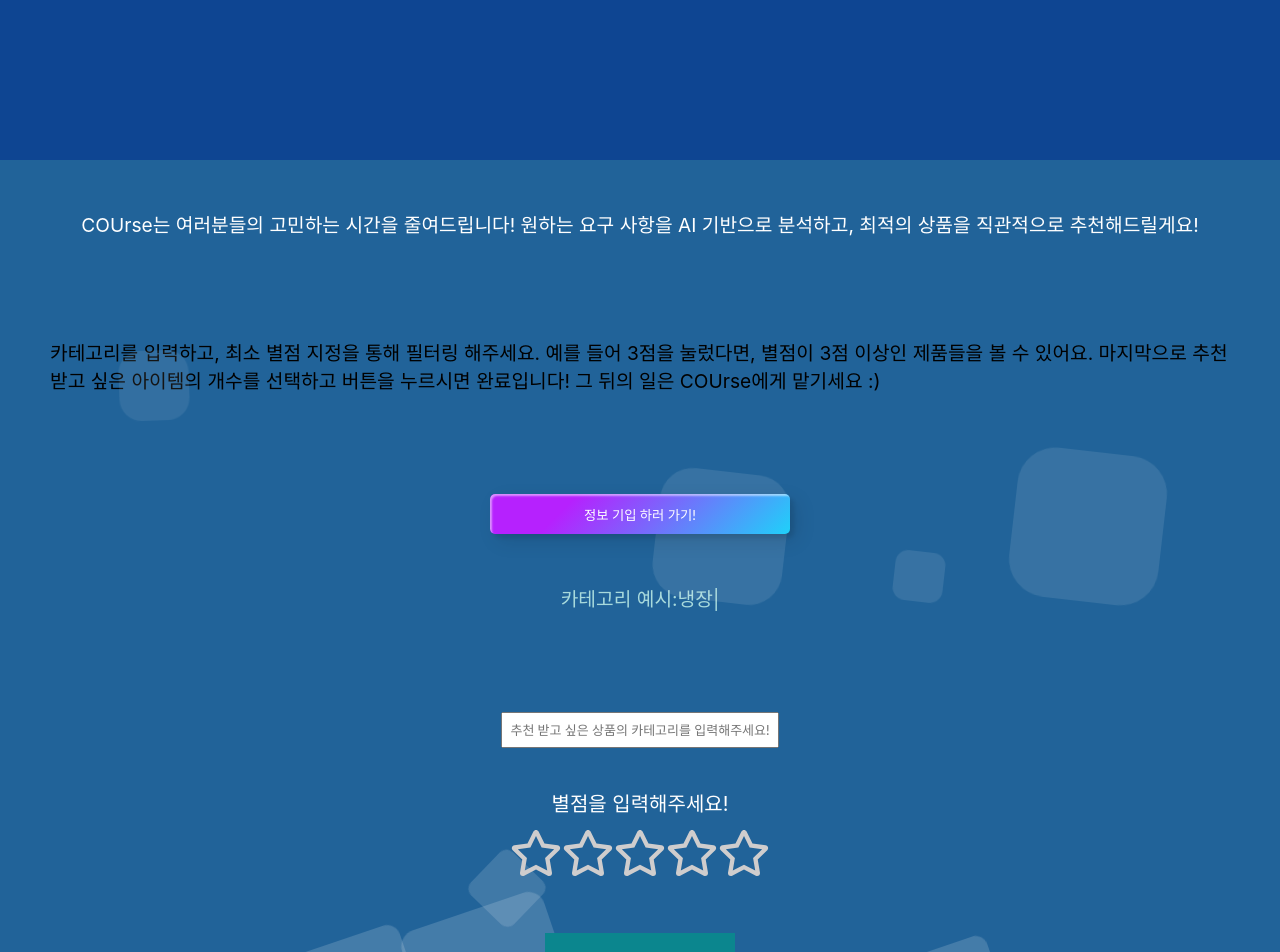
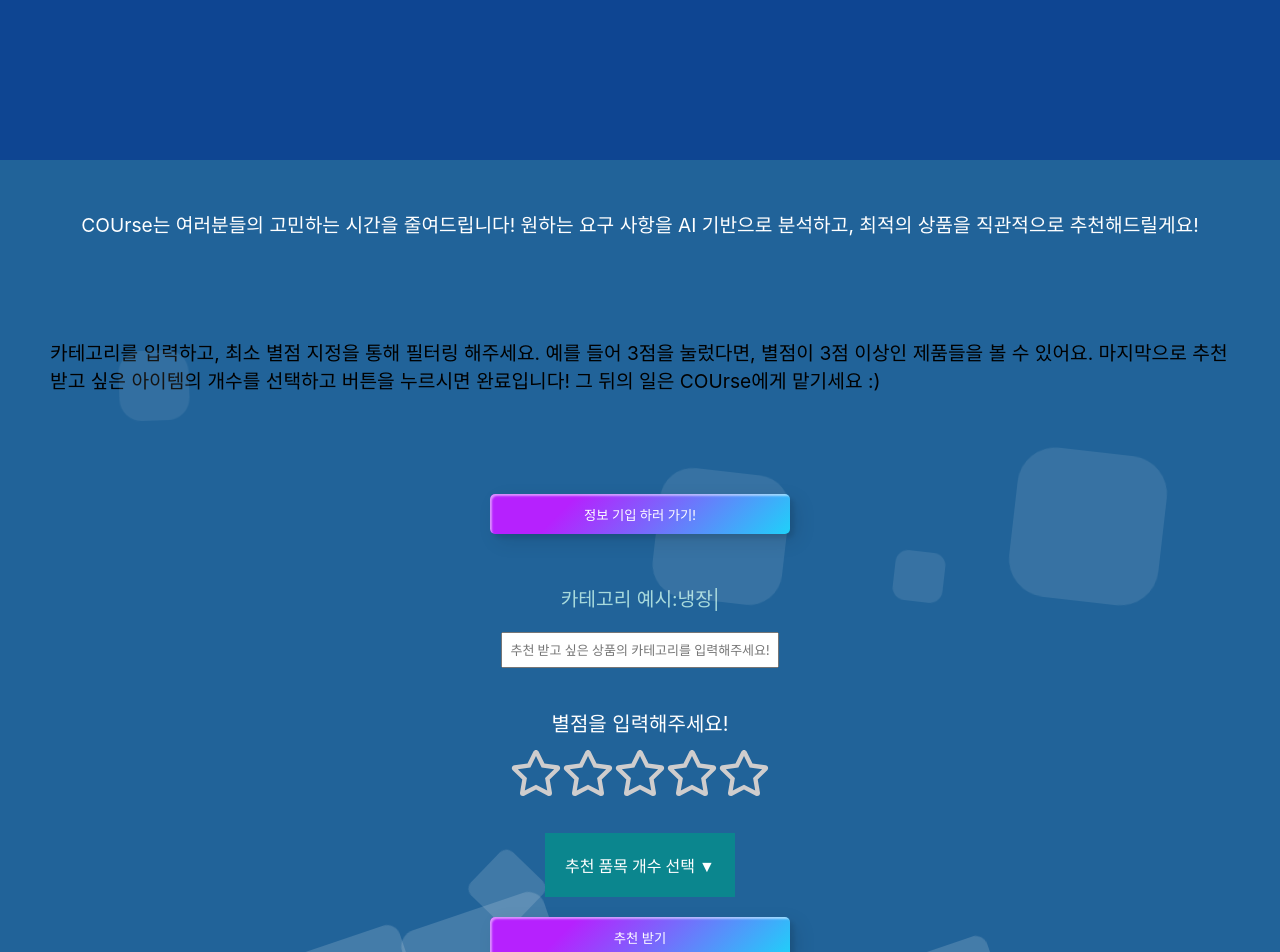
Before and after one commit to minggichae/COUrse-RN, a React (Create React App) app: page / in a window 1280 px wide. Shown: the top 952 px of the page. Built offline with nearby package versions, Linux system fonts and the light colour scheme.

Commit message:
fix: modify content margin, padding

```diff
--- a/src/App.css
+++ b/src/App.css
@@ -233,6 +233,7 @@ p {
   text-align: center;
   min-height: 100vh;
   height: auto;
+
 }
 
 @import url("https://fonts.googleapis.com/css?family=Exo:400,700");
@@ -435,7 +436,7 @@ p {
 .Dropdown__container {
   position: relative;
   display: inline-block;
-  padding: 30px;
+  padding: 10px;
 }
 
 .Dropdown {
@@ -542,7 +543,7 @@ p {
   font-weight: 500;
   text-align: center;
   margin-bottom: 20px;
-  margin-top: 100px;
+  margin-top: 20px;
   z-index: 1;
   position: relative;
 }
@@ -553,7 +554,7 @@ p {
   font-family: "Lato", sans-serif;
   font-weight: 500;
   font-size: 17px;
-  margin-top: 10px;
+  margin: 10px;
 }
 
 /*explanation*/
```
